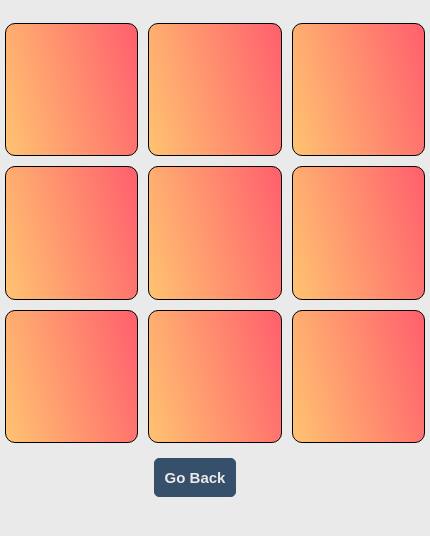
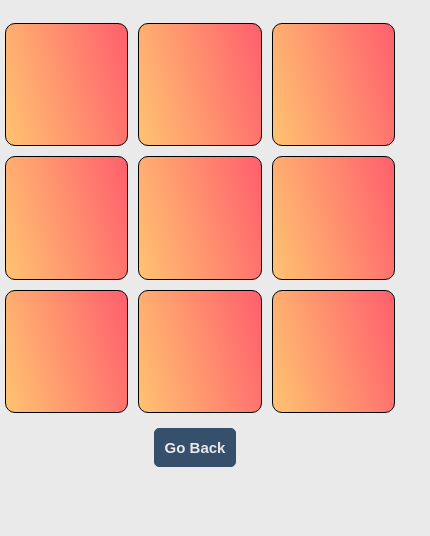
Before and after one commit to Adarshkumar03/Tic-tac-toe, a plain HTML site: page index.html in a window 390 px wide. Both pictures are taken after a click on the button "AI Bot". Shown: the part 62-598 px from the top of the page, 430 px wide, since content can reach past the window. Drawn offline with nearby package versions, Linux system fonts and the light colour scheme.

Commit message:
edit style.css

```diff
--- a/style.css
+++ b/style.css
@@ -165,6 +165,10 @@ form > input[type="submit"]:hover{
   html{
     font-size:60%;
   }
+  .container{
+    width:400px;
+    height: 400px;
+  }
 }
 
 /* .overlay{
```
